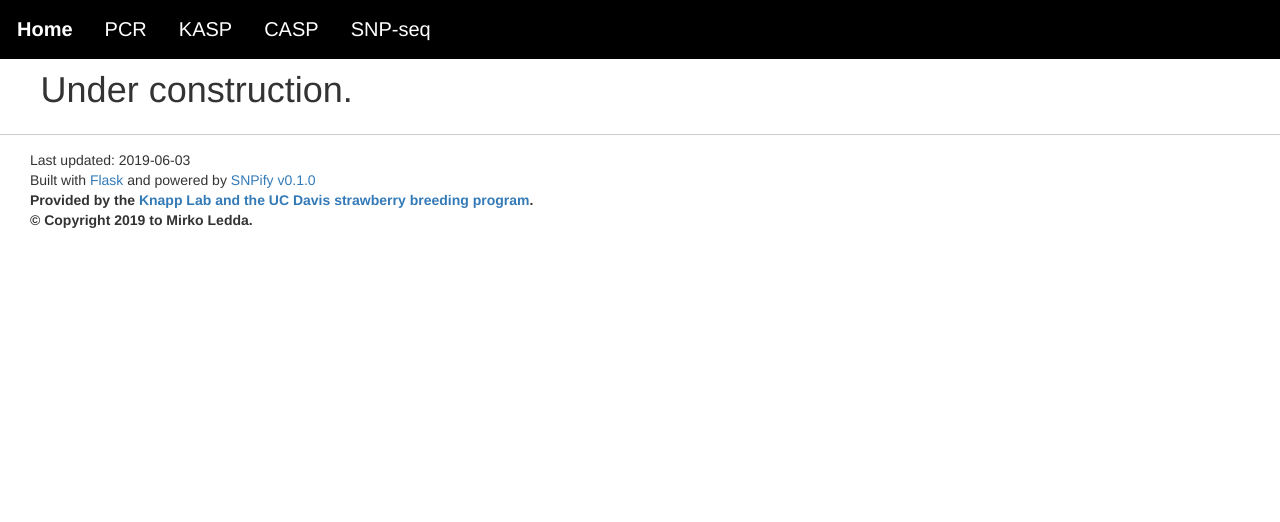
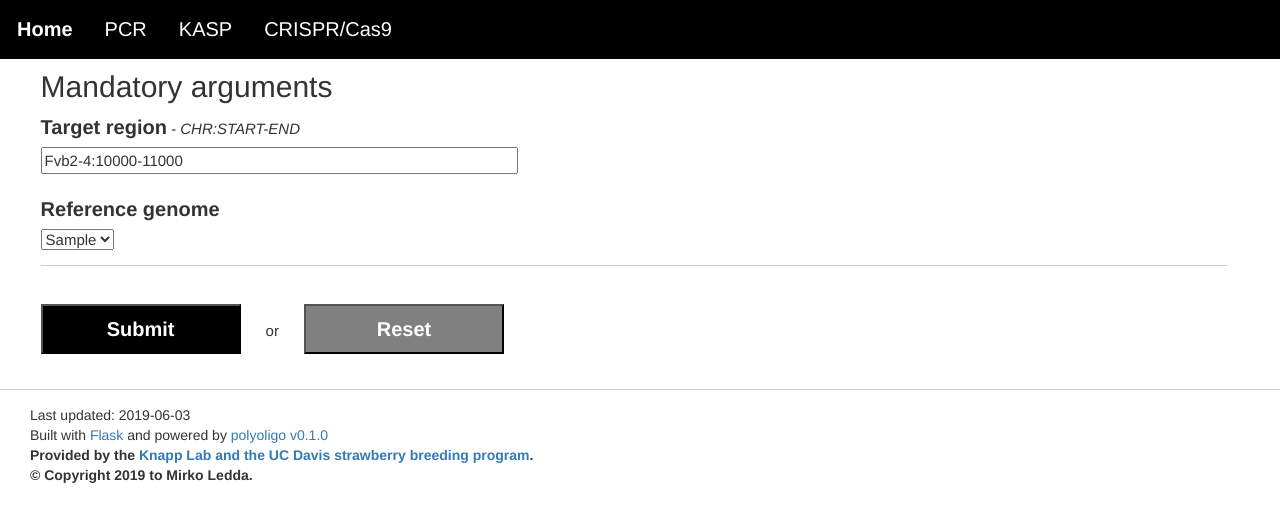
Before and after one commit to MirkoLedda/polyoligo, a Flask app: template webapp/templates/crispr.html in a window 1280 px wide. Shown: the top 522 px of the page. Run offline with Flask 2, Linux system fonts and the light colour scheme; the template is opened without the code that fills it: most values are stand-ins (such as "Sample title", 1, 10 or a date in 2020); some libraries are stand-ins or nearby versions.

Commit message:
added crispr to webapp

```diff
--- a/src/polyoligo.egg-info/SOURCES.txt
+++ b/src/polyoligo.egg-info/SOURCES.txt
@@ -42,10 +42,14 @@ src/polyoligo.egg-info/not-zip-safe
 src/polyoligo.egg-info/requires.txt
 src/polyoligo.egg-info/top_level.txt
 src/polyoligo/__pycache__/__init__.cpython-37.pyc
+src/polyoligo/__pycache__/_lib_crispr.cpython-37.pyc
 src/polyoligo/__pycache__/_logger_config.cpython-37.pyc
 src/polyoligo/__pycache__/_version.cpython-37.pyc
+src/polyoligo/__pycache__/cli_crispr.cpython-37.pyc
 src/polyoligo/__pycache__/cli_kasp.cpython-37.pyc
 src/polyoligo/__pycache__/cli_pcr.cpython-37.pyc
+src/polyoligo/__pycache__/lib_blast.cpython-37.pyc
+src/polyoligo/__pycache__/lib_utils.cpython-37.pyc
 src/polyoligo/bin/LICENSES.txt
 src/polyoligo/bin/VERSIONS.txt
 src/polyoligo/bin/linux_x64/blastdbcmd
--- a/src/polyoligo.egg-info/entry_points.txt
+++ b/src/polyoligo.egg-info/entry_points.txt
@@ -1,3 +1,4 @@
 [console_scripts]
-cg-crispr = polyoligo.cli_cgcrispr:main
-cg-kasp = polyoligo.cli_cgkasp:main
+polyoligo-crispr = polyoligo.cli_crispr:main
+polyoligo-kasp = polyoligo.cli_kasp:main
+polyoligo-pcr = polyoligo.cli_pcr:main
--- a/webapp/app.py
+++ b/webapp/app.py
@@ -120,7 +120,7 @@ def upload_file_to_server(req_obj, k, dest):
 
 # CELERY -----------------------------------------------------------------------
 @celery.task()
-def kasp_task(strcmd, log_dest):
+def task_kasp(strcmd, log_dest):
     log = Log(log_dest)
     log.fetch()
     log.update_status("RUNNING")
@@ -149,6 +149,36 @@ def kasp_task(strcmd, log_dest):
 
     return None
 
+
+@celery.task()
+def task_crispr(strcmd, log_dest):
+    log = Log(log_dest)
+    log.fetch()
+    log.update_status("RUNNING")
+
+    # log.message(strcmd)
+
+    try:
+        process = subprocess.Popen(strcmd, shell=True, stderr=STDOUT, stdout=subprocess.PIPE)
+        while True:
+            output = process.stdout.readline()
+            if process.poll() is not None:
+                break
+            if output:
+                msg = output.decode("utf-8")
+                if msg.startswith("INFO - nanobar - "):
+                    log.update_nanobar(msg)
+                else:
+                    log.message(msg)
+    except subprocess.CalledProcessError:
+        log.update_status("FAILED")
+
+    if not os.path.exists(join(log_dest, "output.txt")):
+        log.update_status("FAILED")
+    else:
+        log.update_status("COMPLETED")
+
+    return None
 
 # ROUTES -----------------------------------------------------------------------
 @app.route('/')
@@ -228,7 +258,7 @@ def kasp():
         kwargs["reference"] = "/home/mirko/dev/kasper/sample_data/blastdb"
 
         strcmd = [
-            "kasper",
+            "polyoligo-kasp",
             kwargs["markers"],
             join(dest_folder, "output"),
             kwargs["reference"],
@@ -252,28 +282,61 @@ def kasp():
         log.message("Job started ...")
         log.write()
 
-        kasp_task.delay(strcmd, dest_folder)
+        task_kasp.delay(strcmd, dest_folder)
 
         return redirect(url_for('processing', task_id=task_id))
     else:
         return render_template('kasp.html', blastdb_options=app.config["BLASTDB_OPTIONS"])
 
 
-@app.route('/casp')
-def casp():
-    return render_template('casp.html')
+@app.route('/crispr', methods=['GET', 'POST'])
+def crispr():
 
+    if request.method == 'POST':
 
-@app.route('/snpseq')
-def snpseq():
-    return render_template('snpseq.html')
+        kwargs_names = ["roi", "reference"]
+        kwargs = {}
+        for kwargs_name in kwargs_names:
+            kwargs[kwargs_name] = None
+
+        task_id, dest_folder = create_task_dest()
+        os.makedirs(dest_folder)
+
+        # Marker file
+        kwargs["roi"] = request.form.get("roi")
+
+        # BlastDB
+        kwargs["reference"] = request.form.get("reference")
+
+        # todo rename depth
+        kwargs["reference"] = "/home/mirko/dev/kasper/sample_data/blastdb"
+
+        strcmd = [
+            "polyoligo-crispr",
+            kwargs["roi"],
+            join(dest_folder, "output"),
+            kwargs["reference"],
+            "-nt 1",
+            "--webapp",
+        ]
+
+        strcmd = " ".join(strcmd)
+        log = Log(dest_folder)
+        log.message("File(s) successfully uploaded ...")
+        log.message("Job started ...")
+        log.write()
+
+        task_crispr.delay(strcmd, dest_folder)
+
+        return redirect(url_for('processing', task_id=task_id))
+    else:
+        return render_template('crispr.html', blastdb_options=app.config["BLASTDB_OPTIONS"])
 
 
 # PROCESSING ROUTES ------------------------------------------------------------
 @app.route('/tasks/<task_id>')
 def processing(task_id):
     return render_template("processing.html", task_id=task_id)
-
 
 @app.route('/status/<task_id>', methods=['GET', 'POST'])
 def get_status(task_id):
--- a/webapp/templates/crispr.html
+++ b/webapp/templates/crispr.html
@@ -2,13 +2,52 @@
 {% extends "layout.html" %}
 
 {% block title %}
-    CASP
+    CRISPR
 {% endblock %}
 
 {% block head %}
     {{ super() }}
+    <style>
+        .column {
+            float: left;
+            width: 33.33%;
+        }
+
+        .row {
+            margin-left: 10px;
+        }
+
+        /* Clear floats after the columns */
+        .row:after {
+            content: "";
+            display: table;
+            clear: both;
+        }
+
+        form label {
+            font-size: 20px;
+        }
+
+    </style>
 {% endblock %}
 
 {% block content %}
-    <h1>Under construction.</h1>
+    <!-- KWARGS form -->
+    <form id="crispr" method="POST" action="{{ url_for('crispr') }}" enctype="multipart/form-data">
+        <div>
+            <h2>Mandatory arguments</h2>
+            <label>Target region</label> <i>- CHR:START-END </i> <br>
+            <input name="roi" type="string" value="Fvb2-4:10000-11000" size="50"><br><br>
+            <label>Reference genome</label><br>
+            <select name="reference">
+                {% for blastdb_option in blastdb_options %}
+                    <option value= "{{blastdb_option}}" SELECTED>{{blastdb_option}}</option>"
+                {% endfor %}
+            </select>
+            <hr/>
+        </div>
+        <br>
+
+        <input type="submit" value="Submit"> &nbsp&nbsp&nbsp&nbsp or &nbsp&nbsp&nbsp&nbsp  </pre> <button type="reset" style="background-color:grey;">Reset</button><br><br>
+    </form>
 {% endblock %}
--- a/webapp/templates/layout.html
+++ b/webapp/templates/layout.html
@@ -15,8 +15,7 @@
             <a href="{{ url_for('home') }}"><b>Home</b></a>
             <a href="{{ url_for('pcr') }}">PCR</a>
             <a href="{{ url_for('kasp') }}">KASP</a>
-            <a href="{{ url_for('casp') }}">CASP</a>
-            <a href="{{ url_for('snpseq') }}">SNP-seq</a>
+            <a href="{{ url_for('crispr') }}">CRISPR/Cas9</a>
         </div>
 
         <div class="content container">
@@ -29,7 +28,7 @@
         <div id="footer">
             {% block footer %}
                 Last updated: 2019-06-03<br>
-                Built with <a href="Flask">Flask </a> and powered by <a href="https://github.com/MirkoLedda/SNPify">SNPify v0.1.0</a><br>
+                Built with <a href="Flask">Flask </a> and powered by <a href="https://github.com/MirkoLedda/SNPify">polyoligo v0.1.0</a><br>
                 <b>Provided by the <a href="https://knapp.plantsciences.ucdavis.edu/">Knapp Lab and the UC Davis strawberry breeding program</a>.</br>
                 &copy; Copyright 2019 to Mirko Ledda.</b>
                 <br><br>
--- a/webapp/templates/processing.html
+++ b/webapp/templates/processing.html
@@ -106,7 +106,7 @@
                 nanobar_percent = 100;
                 $('#header').html("<h2>Job processed</h2>")
                 $('#progress').html('<div id="download"></div><br>');
-                $('#download').html('<a href="{{ url_for('download', task_id=task_id) }}" download><button><i class="fa fa-download"></i> Download results</button></a>');
+                $('#download').html('<a href="{{ url_for('download', task_id=task_id) }}" download><button><i class="fa fa-download"></i> Download</button></a>');
             }
 
             if (log.status == "FAILED") {
```
Also changed, not shown: setup.py (+4 -4 lines), src/polyoligo/_lib_crispr.py (+20 -8 lines), src/polyoligo/cli_crispr.py (+10 -20 lines), tests/test_crispr.py (+2 -1 lines), webapp/templates/home.html (+4 -7 lines), 1 other file.
